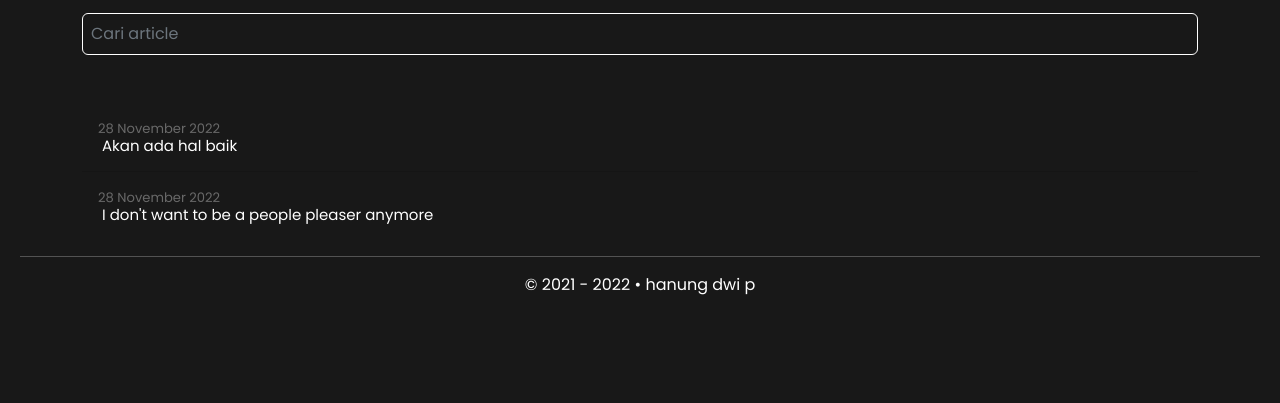
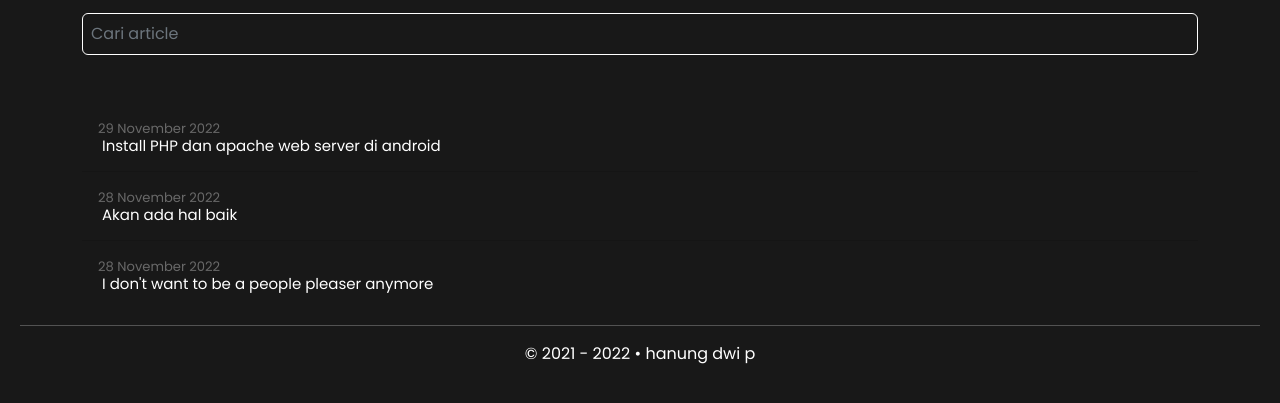
Before and after one commit to etheru7/blog, a plain HTML site: page articles/index.html in a window 1280 px wide. Shown: the part 257-660 px from the top of the page. Drawn offline with nearby package versions, Linux system fonts and the light colour scheme; a web font is replaced by a local one.

Commit message:
Update index.html

```diff
--- a/articles/index.html
+++ b/articles/index.html
@@ -40,6 +40,7 @@ I write based on my thoughts, I'm a beginner on programming. I am very enthusias
       <!-- livesearch -->
 <input type="text" class="form-control mb-5 p-2" placeholder="Cari article" id="search-input">
 <ul class="list-group list-group-flush text-primary h5">
+  <li class="list-group-item p-3"><small class="date">29 November 2022<br></small><a href="web-server.html">Install PHP dan apache web server di android</a></li>
   <li class="list-group-item p-3"><small class="date">28 November 2022<br></small><a href="hal-baik.html">Akan ada hal baik</a></li>
   <li class="list-group-item p-3"><small class="date">28 November 2022<br></small><a href="people-pleaser.html">I don't want to be a people pleaser anymore</a></li>
 </ul>
```
